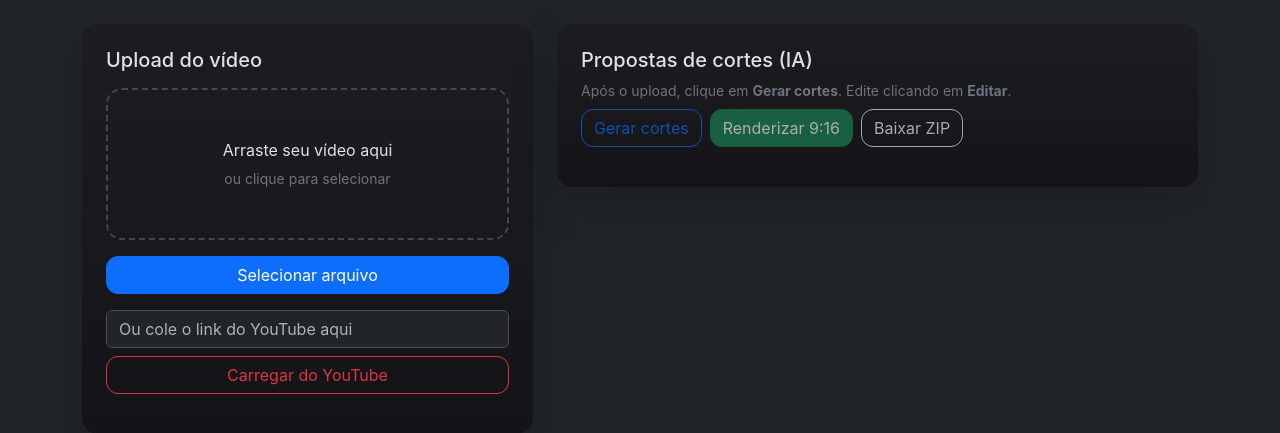
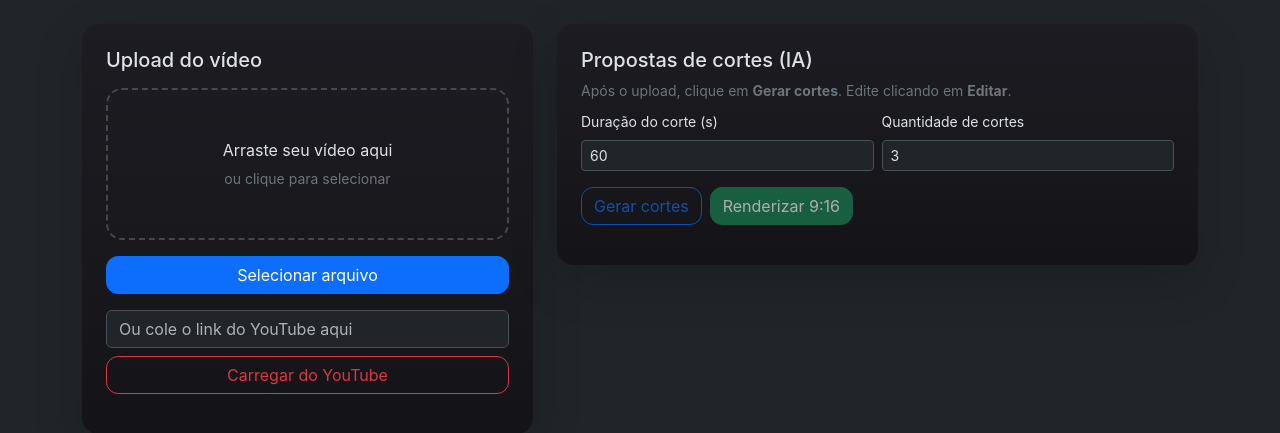
Before and after one commit to ricardogithubb/clipviral, a Flask app: page / in a window 1280 px wide. Shown: the part 57-490 px from the top of the page. Run offline with Flask 3, Linux system fonts and the light colour scheme; some libraries are stand-ins or nearby versions.

Commit message:
Add files via upload

```diff
--- a/templates/index.html
+++ b/templates/index.html
@@ -45,10 +45,19 @@
             <div class="card-body p-4">
               <h5 class="card-title">Propostas de cortes (IA)</h5>
               <p class="text-secondary mb-2 small">Após o upload, clique em <b>Gerar cortes</b>. Edite clicando em <b>Editar</b>.</p>
+              <div class="row g-2 mb-3">
+                <div class="col-6">
+                  <label class="form-label small">Duração do corte (s)</label>
+                  <input type="number" id="clipLength" class="form-control form-control-sm" value="60" min="5" step="5">
+                </div>
+                <div class="col-6">
+                  <label class="form-label small">Quantidade de cortes</label>
+                  <input type="number" id="maxClips" class="form-control form-control-sm" value="3" min="1" step="1">
+                </div>
+              </div>
               <div class="d-flex gap-2 mb-3 flex-wrap">
                 <button id="btnAnalyze" class="btn btn-outline-primary" disabled>Gerar cortes</button>
                 <button id="btnRender" class="btn btn-success" disabled>Renderizar 9:16</button>
-                <button id="btnZip" class="btn btn-outline-light" disabled>Baixar ZIP</button>
               </div>
 
               <div id="proposals" class="list-group small"></div>
@@ -151,8 +160,37 @@
       </div>
     </div>
 
+  <!-- Modal de Progresso -->
+  <div class="modal fade" id="progressModal" tabindex="-1" aria-hidden="true" data-bs-backdrop="static" data-bs-keyboard="false">
+    <div class="modal-dialog modal-dialog-centered">
+      <div class="modal-content border-0">
+        <div class="modal-header">
+          <h5 class="modal-title">Editor do Corte <span id="modalClipTitle"></span></h5>
+          <button type="button" class="btn-close" data-bs-dismiss="modal" aria-label="Close"></button>
+        </div>
+        <div class="modal-body text-center">
+          <div class="progress-circle-container mx-auto">
+            <svg class="progress-circle" width="120" height="120" viewBox="0 0 120 120">
+              <circle class="progress-circle-bg" cx="60" cy="60" r="54" stroke-width="8" />
+              <circle class="progress-circle-fill" cx="60" cy="60" r="54" stroke-width="8"
+                      stroke-dasharray="339.292" stroke-dashoffset="339.292" />
+            </svg>
+            <div class="progress-percentage">
+              <span id="circleProgress">0%</span>
+            </div>
+          </div>
+          <div class="mt-3 text-white">
+            <h5 id="progressTitle">Processando...</h5>
+            <p id="progressMessage" class="small text-secondary mb-0">Aguarde enquanto processamos seu vídeo</p>
+          </div>
+        </div>
+      </div>
+    </div>
+  </div>
+
     <script src="https://code.jquery.com/jquery-3.7.1.min.js"></script>
     <script src="https://cdn.jsdelivr.net/npm/bootstrap@5.3.3/dist/js/bootstrap.bundle.min.js"></script>
+    <script src="https://cdn.socket.io/4.7.5/socket.io.min.js" crossorigin="anonymous"></script>
     <script src="{{ url_for('static', filename='js/app.js') }}"></script>
   </body>
 </html>
```
